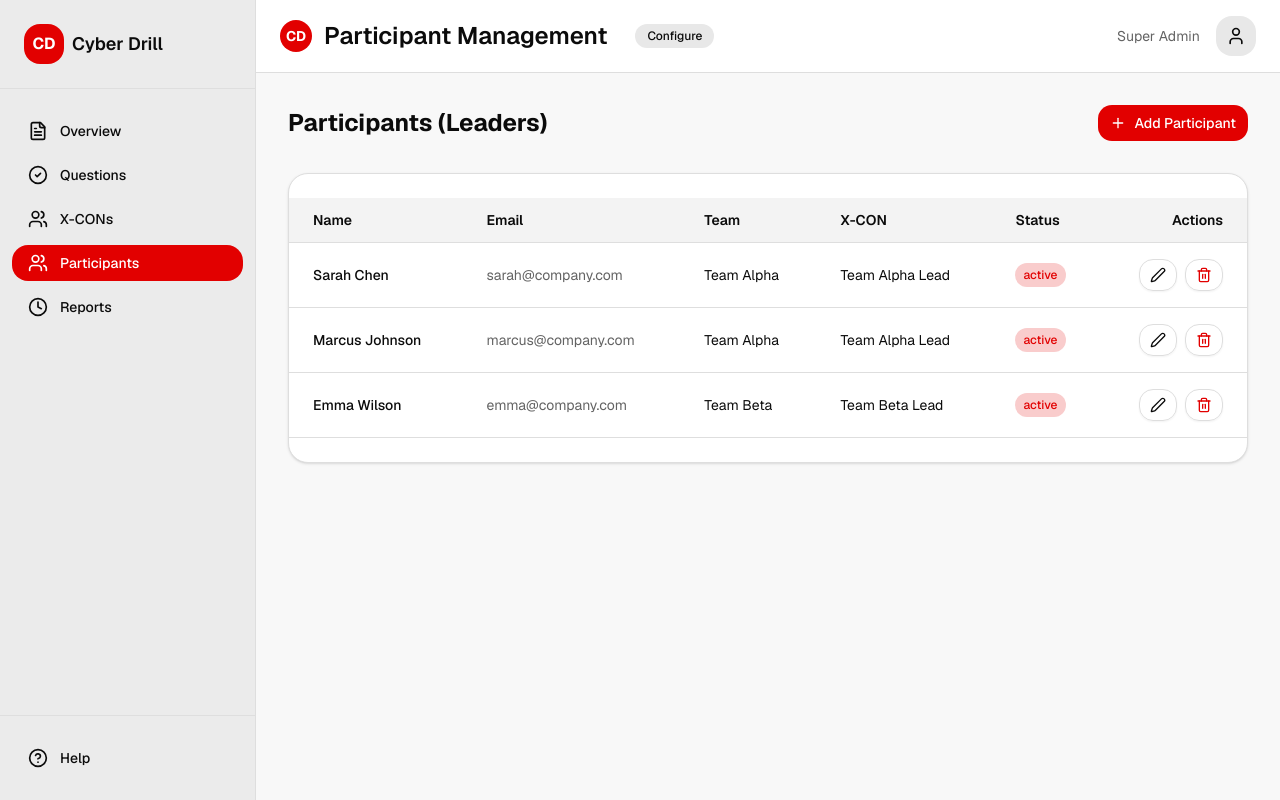
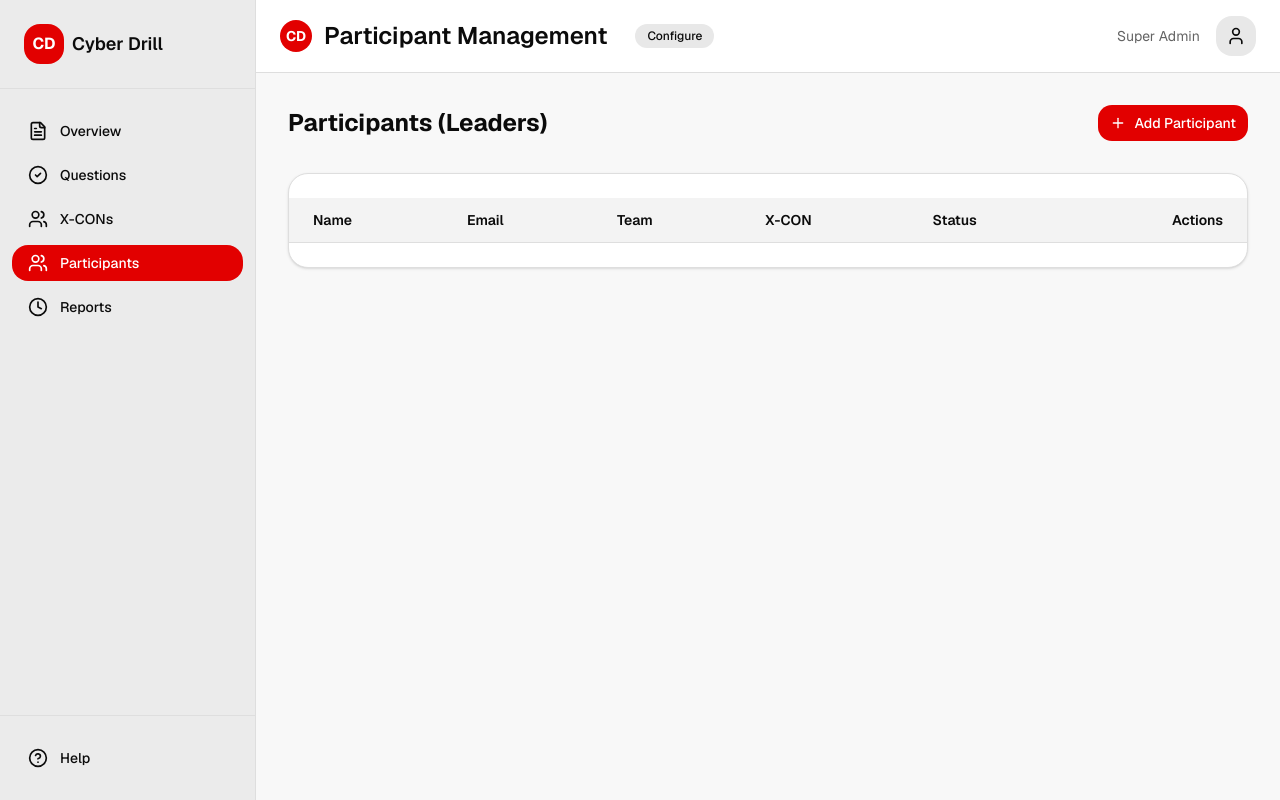
Before and after one commit to dularawe/v0-cyber-drill-dashboards, a Next.js app: page /super-admin/participants in a window 1280 px wide. Built offline with nearby package versions, Linux system fonts and the light colour scheme.

Commit message:
feat: optimize app for production with minimal demo data
Remove sample data and keep only admin login for demo
Improve performance by using empty initial states

Co-authored-by: Dulara Pramod <95749652+dularawe@users.noreply.github.com>

```diff
--- a/app/login/login-form.tsx
+++ b/app/login/login-form.tsx
@@ -156,10 +156,10 @@ export default function LoginForm() {
 
             {/* Demo Info */}
             <div className="mt-6 p-4 rounded-lg bg-blue-50 border border-blue-200 text-xs text-blue-800 space-y-2">
-              <p className="font-semibold">Demo Credentials:</p>
+              <p className="font-semibold">Admin Demo Login:</p>
               <div className="space-y-1">
-                <p>Email: demo@cyberdrill.com</p>
-                <p>Password: Demo123</p>
+                <p>Email: admin@cyberdrill.com</p>
+                <p>Password: Admin@2024</p>
               </div>
             </div>
 
--- a/app/super-admin/participants/page.tsx
+++ b/app/super-admin/participants/page.tsx
@@ -21,37 +21,9 @@ interface Participant {
 }
 
 export default function ParticipantsPage() {
-  const [participants, setParticipants] = useState<Participant[]>([
-    {
-      id: "1",
-      name: "Sarah Chen",
-      email: "sarah@company.com",
-      password: "Sarah@2024",
-      team: "Team Alpha",
-      xconAssigned: "Team Alpha Lead",
-      status: "active",
-    },
-    {
-      id: "2",
-      name: "Marcus Johnson",
-      email: "marcus@company.com",
-      password: "Marcus@2024",
-      team: "Team Alpha",
-      xconAssigned: "Team Alpha Lead",
-      status: "active",
-    },
-    {
-      id: "3",
-      name: "Emma Wilson",
-      email: "emma@company.com",
-      password: "Emma@2024",
-      team: "Team Beta",
-      xconAssigned: "Team Beta Lead",
-      status: "active",
-    },
-  ])
+  const [participants, setParticipants] = useState<Participant[]>([])
 
-  const availableXCons = ["Team Alpha Lead", "Team Beta Lead", "Team Gamma Lead"]
+  const availableXCons: string[] = []
 
   const [showAddModal, setShowAddModal] = useState(false)
   const [showPassword, setShowPassword] = useState(false)
--- a/app/super-admin/questions/page.tsx
+++ b/app/super-admin/questions/page.tsx
@@ -19,23 +19,7 @@ interface Question {
 }
 
 export default function QuestionsPage() {
-  const [questions, setQuestions] = useState<Question[]>([
-    {
-      id: "1",
-      text: "What is a common phishing indicator?",
-      category: "Security Awareness",
-      difficulty: "easy",
-      timeLimit: 180,
-    },
-    {
-      id: "2",
-      text: "How do you verify the authenticity of an email sender?",
-      category: "Email Security",
-      difficulty: "medium",
-      timeLimit: 240,
-    },
-  ])
-
+  const [questions, setQuestions] = useState<Question[]>([])
   const [showAddModal, setShowAddModal] = useState(false)
   const [showEditModal, setShowEditModal] = useState(false)
   const [selectedQuestion, setSelectedQuestion] = useState<Question | null>(null)
--- a/app/super-admin/xcons/page.tsx
+++ b/app/super-admin/xcons/page.tsx
@@ -20,7 +20,9 @@ interface XCon {
 }
 
 export default function XConsPage() {
-  const [xcons, setXcons] = useState<XCon[]>([
+  const [xcons, setXcons] = useState<XCon[]>([])
+
+  const availableXCons: XCon[] = [
     {
       id: "1",
       name: "Team Alpha Lead",
@@ -45,7 +47,7 @@ export default function XConsPage() {
       assignedLeaders: 5,
       status: "inactive",
     },
-  ])
+  ]
 
   const [showAddModal, setShowAddModal] = useState(false)
   const [showPassword, setShowPassword] = useState(false)
```
